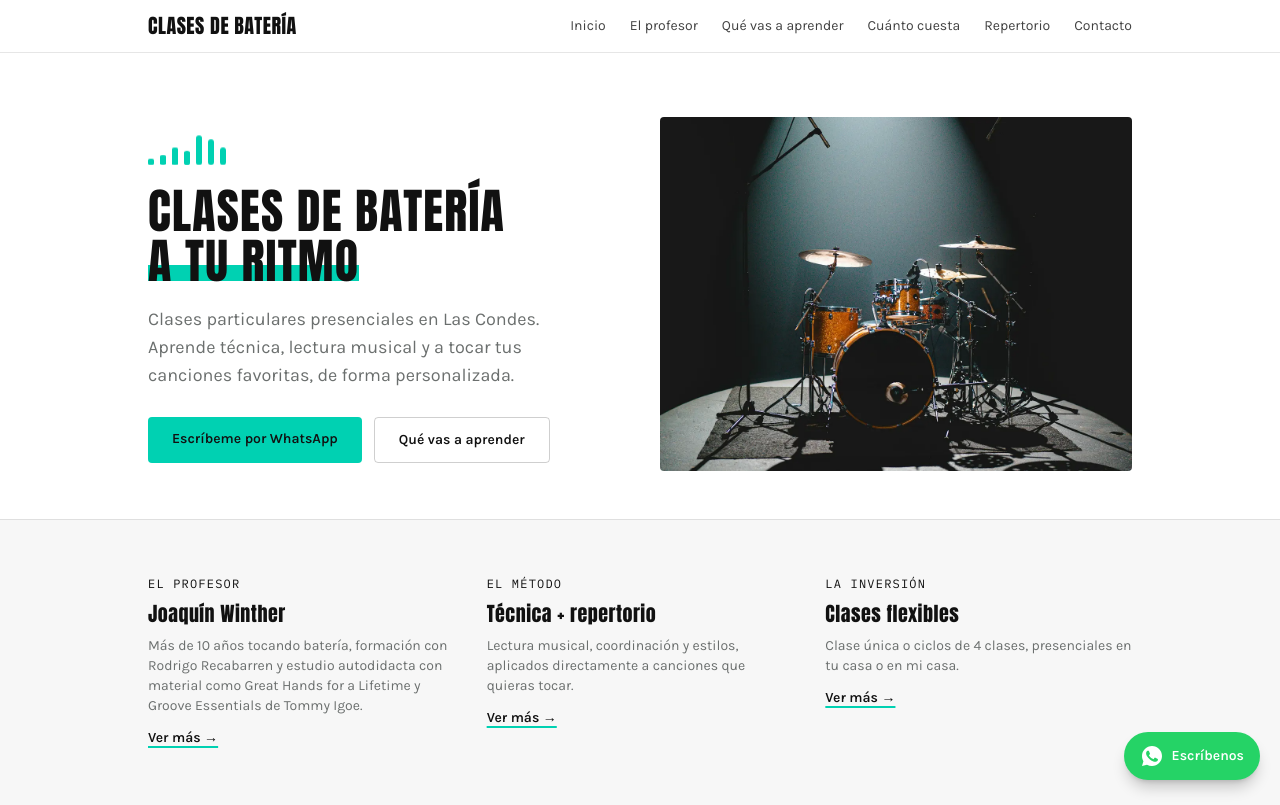
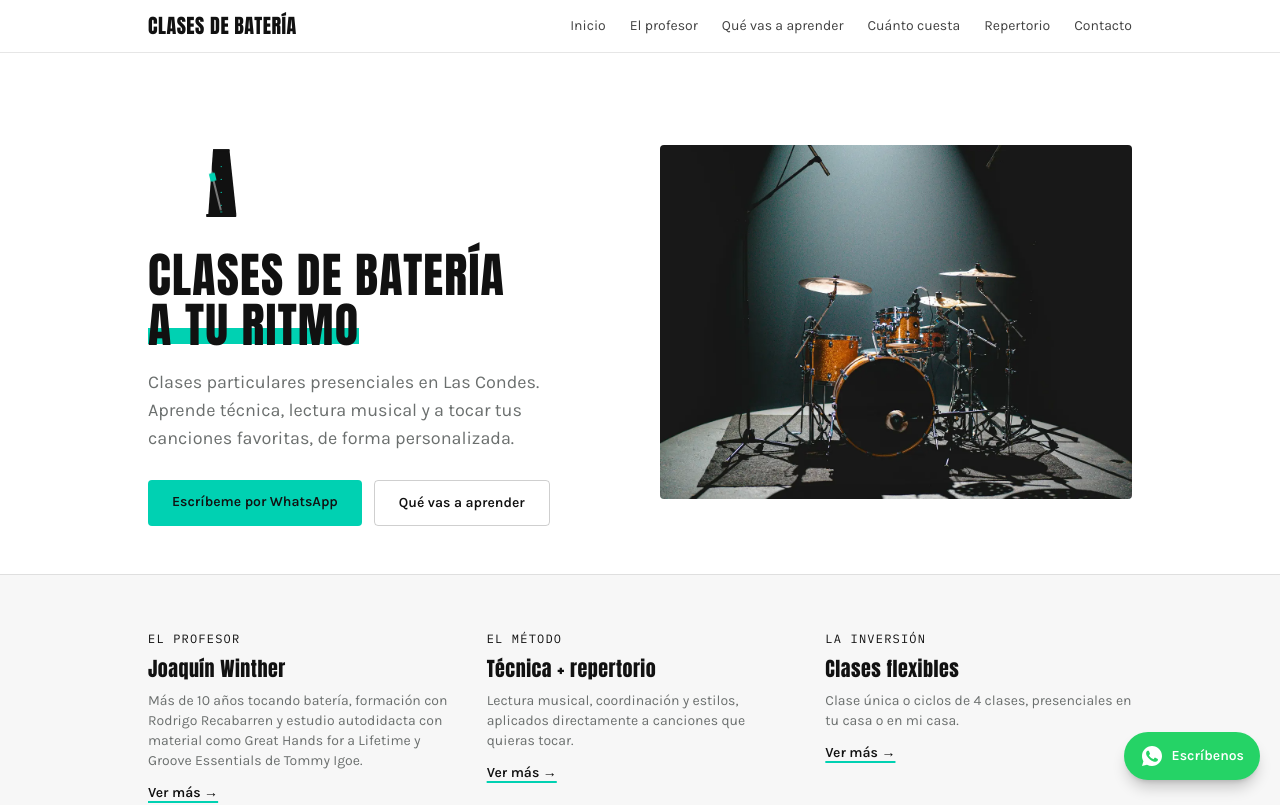
Before and after one commit to rimshotCl/clasesdebateria, a Next.js app: page / in a window 1280 px wide. Shown: the top 805 px of the page. Built offline with nearby package versions, Linux system fonts and the light colour scheme.

Commit message:
Reemplazar barra de ritmo por metrónomo animado

```diff
--- a/app/contacto/page.tsx
+++ b/app/contacto/page.tsx
@@ -1,5 +1,5 @@
 import type { Metadata } from "next";
-import RhythmBar from "@/components/RhythmBar";
+import Metronome from "@/components/Metronome";
 import { waLink, defaultWaMessage, instagramUrl } from "@/lib/site";
 
 export const metadata: Metadata = {
@@ -10,7 +10,7 @@ export const metadata: Metadata = {
 export default function Contacto() {
   return (
     <section className="mx-auto max-w-3xl px-5 py-12 text-center sm:py-20">
-      <RhythmBar className="mx-auto mb-6 justify-center" />
+      <Metronome className="mx-auto mb-6 h-28 w-auto" />
       <h1 className="font-display text-3xl tracking-wide sm:text-4xl">
         HABLEMOS
       </h1>
--- a/app/globals.css
+++ b/app/globals.css
@@ -37,25 +37,6 @@ body {
   font-family: var(--font-body);
 }
 
-/* Barra de ritmo animada: elemento de firma visual del sitio */
-@keyframes beat {
-  0%, 100% { transform: scaleY(0.35); }
-  50% { transform: scaleY(1); }
-}
-
-.rhythm-bar span {
-  animation: beat 1.1s ease-in-out infinite;
-  transform-origin: bottom;
-}
-
-.rhythm-bar span:nth-child(1) { animation-delay: 0s; }
-.rhythm-bar span:nth-child(2) { animation-delay: 0.12s; }
-.rhythm-bar span:nth-child(3) { animation-delay: 0.24s; }
-.rhythm-bar span:nth-child(4) { animation-delay: 0.36s; }
-.rhythm-bar span:nth-child(5) { animation-delay: 0.48s; }
-.rhythm-bar span:nth-child(6) { animation-delay: 0.6s; }
-.rhythm-bar span:nth-child(7) { animation-delay: 0.72s; }
-
 /* Placeholder de imagen: se ve limpio mientras no existe el archivo real */
 .img-placeholder {
   background: repeating-linear-gradient(
--- a/app/page.tsx
+++ b/app/page.tsx
@@ -1,6 +1,6 @@
 import Link from "next/link";
 import ImagePlaceholder from "@/components/ImagePlaceholder";
-import RhythmBar from "@/components/RhythmBar";
+import Metronome from "@/components/Metronome";
 import { waLink, defaultWaMessage } from "@/lib/site";
 
 export default function Home() {
@@ -10,7 +10,7 @@ export default function Home() {
       <section className="mx-auto max-w-5xl px-5 pb-12 pt-10 sm:pt-16">
         <div className="grid gap-8 sm:grid-cols-2 sm:items-center sm:gap-10">
           <div>
-            <RhythmBar className="mb-6" />
+            <Metronome className="mb-6 h-28 w-auto" />
             <h1 className="font-display text-4xl leading-[0.95] tracking-wide text-ink sm:text-5xl">
               CLASES DE BATERÍA
               <span className="relative mt-1 block w-fit">
--- /dev/null
+++ b/components/Metronome.tsx
@@ -0,0 +1,45 @@
+export default function Metronome({ className = "" }: { className?: string }) {
+  return (
+    <svg
+      viewBox="0 0 680 520"
+      className={className}
+      role="img"
+      aria-label="Metrónomo animado balanceándose"
+    >
+      <style>{`
+        @keyframes metronome-swing {
+          0%, 100% { transform: rotate(-16deg); }
+          50% { transform: rotate(16deg); }
+        }
+        .metronome-pendulum {
+          transform-origin: 340px 440px;
+          animation: metronome-swing 1.1s ease-in-out infinite;
+        }
+        @media (prefers-reduced-motion: reduce) {
+          .metronome-pendulum { animation: none; }
+        }
+      `}</style>
+      <rect x="270" y="450" width="140" height="14" rx="3" fill="#111111" />
+      <path d="M280 450 L410 450 L378 150 L302 150 Z" fill="#111111" />
+      <rect x="302" y="150" width="76" height="10" rx="2" fill="#111111" />
+      <circle cx="340" cy="230" r="3" fill="#00d1b2" />
+      <circle cx="340" cy="290" r="3" fill="#00d1b2" />
+      <circle cx="340" cy="350" r="3" fill="#00d1b2" />
+      <circle cx="340" cy="410" r="3" fill="#00d1b2" />
+      <g className="metronome-pendulum">
+        <line
+          x1="340"
+          y1="440"
+          x2="340"
+          y2="120"
+          stroke="#ffffff"
+          strokeWidth="4"
+          strokeLinecap="round"
+        />
+        <rect x="326" y="255" width="28" height="38" rx="6" fill="#00d1b2" />
+      </g>
+      <circle cx="340" cy="440" r="9" fill="#111111" />
+      <circle cx="340" cy="440" r="3.5" fill="#00d1b2" />
+    </svg>
+  );
+}
--- a/components/RhythmBar.tsx
+++ /dev/null
@@ -1,17 +0,0 @@
-export default function RhythmBar({ className = "" }: { className?: string }) {
-  const heights = [40, 70, 100, 55, 85, 65, 45];
-  return (
-    <div
-      aria-hidden="true"
-      className={`rhythm-bar flex items-end gap-1.5 h-10 ${className}`}
-    >
-      {heights.map((h, i) => (
-        <span
-          key={i}
-          className="w-1.5 rounded-full bg-teal"
-          style={{ height: `${h}%` }}
-        />
-      ))}
-    </div>
-  );
-}
```
